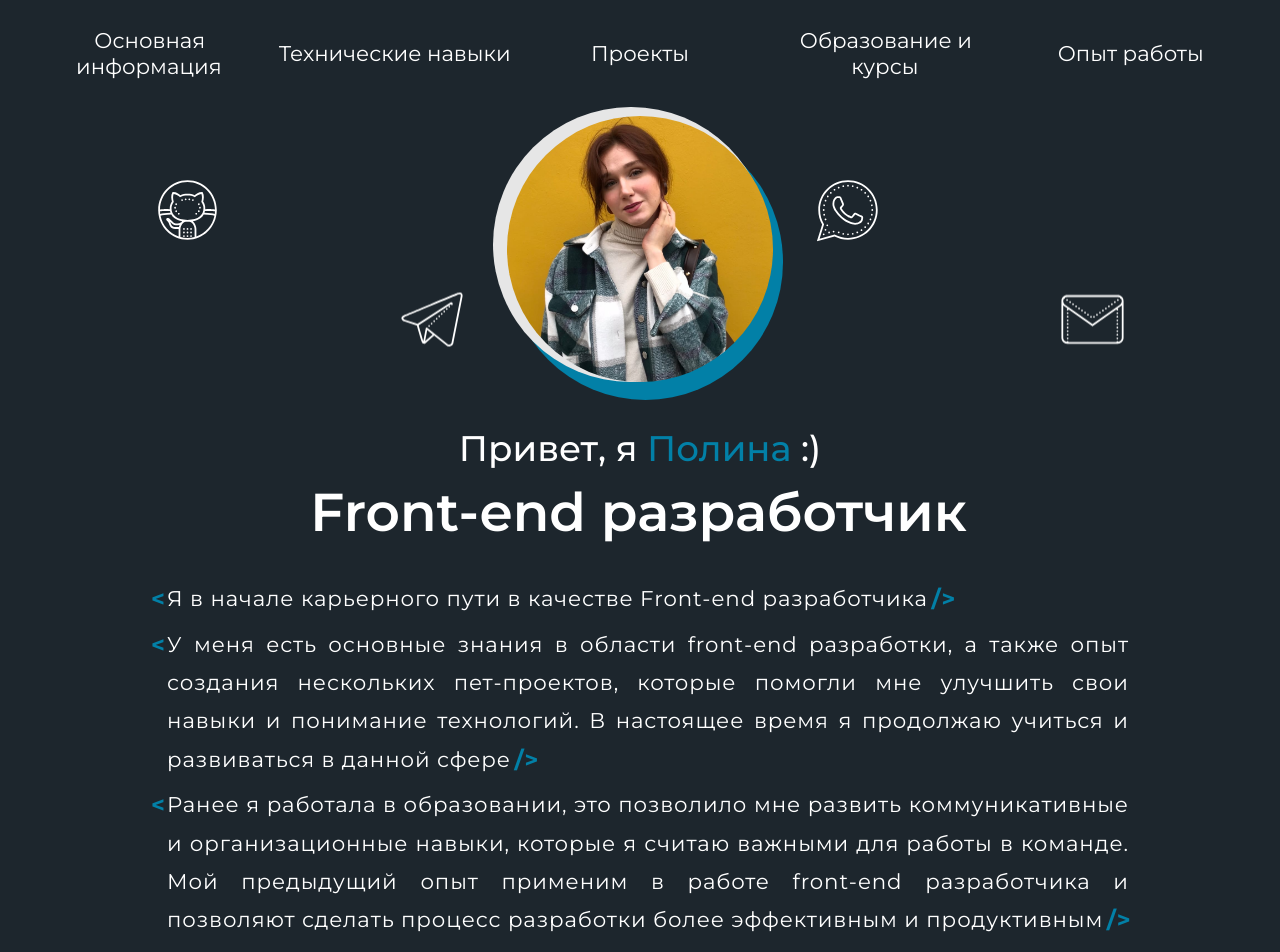
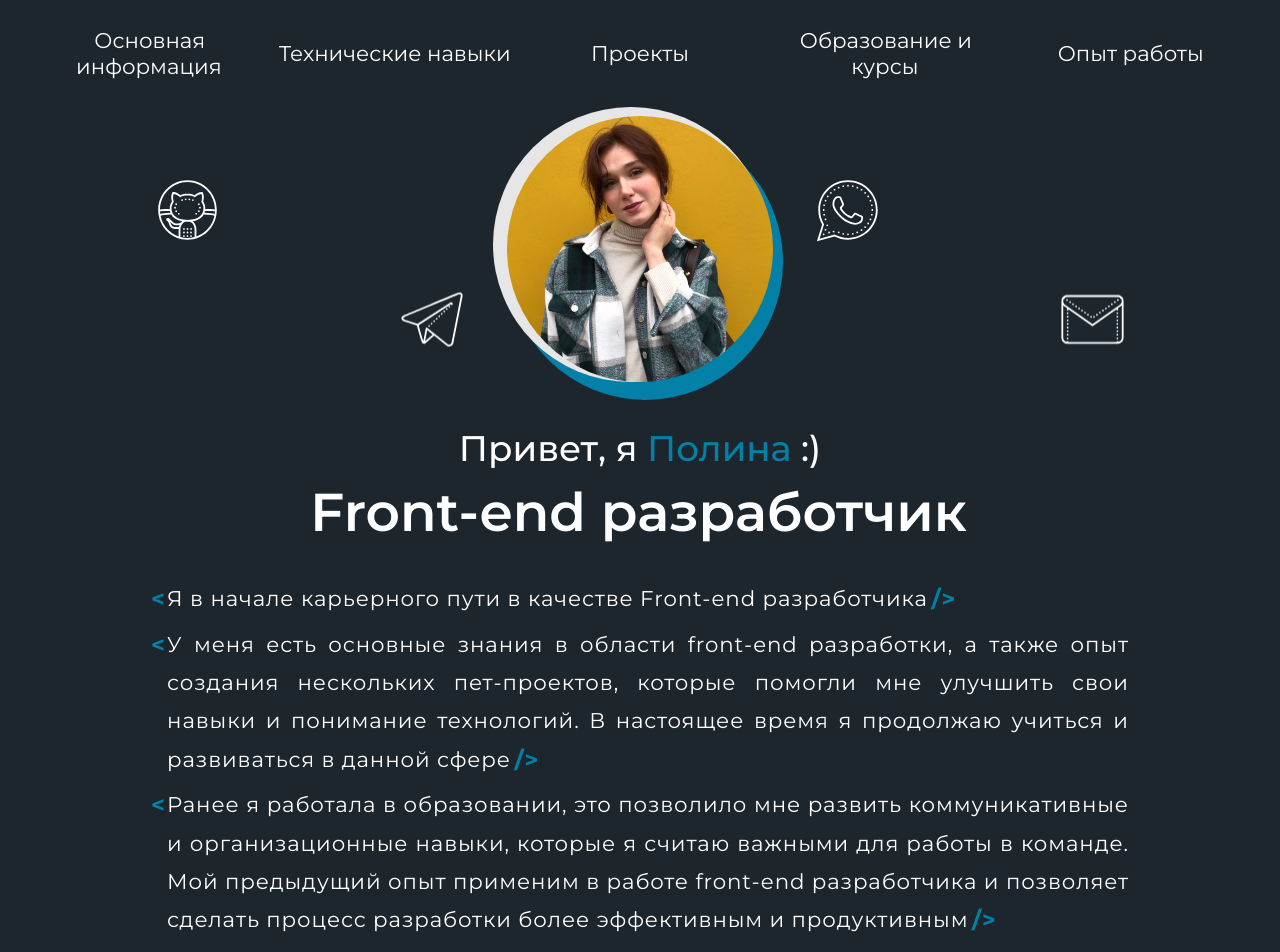
Before and after one commit to PolinaKuksova2022/CV-Kuksova-Polina, a React (Vite) app: page / in a window 1280 px wide. Shown: the top 952 px of the page. Built offline with nearby package versions, Linux system fonts and the light colour scheme.

Commit message:
correct mistake

```diff
--- a/src/components/data/soft..ts
+++ b/src/components/data/soft..ts
@@ -17,7 +17,7 @@ export const soft: TSoft[] = [
   {
     id: 3,
     description:
-      "Ранее я работала в образовании, это позволило мне развить коммуникативные и организационные навыки, которые я считаю важными для работы в команде. Мой предыдущий опыт применим в работе front-end разработчика и позволяют сделать процесс разработки более эффективным и продуктивным",
+      "Ранее я работала в образовании, это позволило мне развить коммуникативные и организационные навыки, которые я считаю важными для работы в команде. Мой предыдущий опыт применим в работе front-end разработчика и позволяет сделать процесс разработки более эффективным и продуктивным",
   },
 
 ];
```
